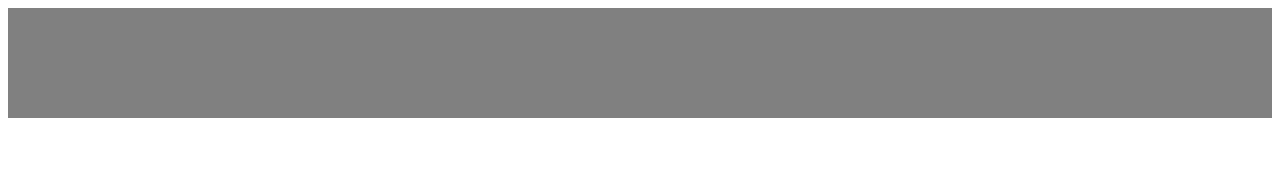
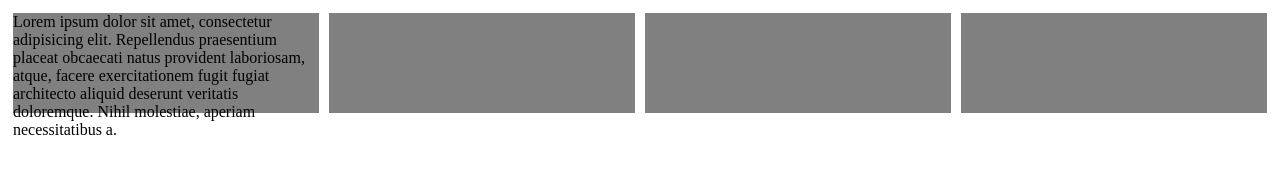
Before and after one commit to juanlopexyz/desafio003, a plain HTML site: page ejercicio1/index.html in a window 1280 px wide. Drawn offline with Linux system fonts and the light colour scheme.

Commit message:
primer avance

```diff
--- a/ejercicio1/index.html
+++ b/ejercicio1/index.html
@@ -3,17 +3,19 @@
 <head>
 	<meta charset="UTF-8">
 	<title>box model</title>
-	<style>
-		.box{
+	<link rel="stylesheet" href="style.css">
 
-			height: 100px;
-			padding: 5px;
-			background-color: gray;
-		}
-	</style>
 </head>
 <body>
+	<div class="box">
+		<span>
+		Lorem ipsum dolor sit amet, consectetur adipisicing elit. Repellendus praesentium placeat obcaecati natus provident laboriosam, atque, facere exercitationem fugit fugiat architecto aliquid deserunt veritatis doloremque. Nihil molestiae, aperiam necessitatibus a.
+		</span>
+
+	</div>
+
 	<div class="box"></div>
-
+	<div class="box"></div>
+	<div class="box"></div>
 </body>
 </html>
--- /dev/null
+++ b/ejercicio1/style.css
@@ -0,0 +1,12 @@
+
+.box{
+
+			height: 100px;
+			padding: 0px;
+			background-color: gray;
+			width: calc(25% - 10px);
+			margin: 5px;
+			float: left;
+
+
+		}
```
